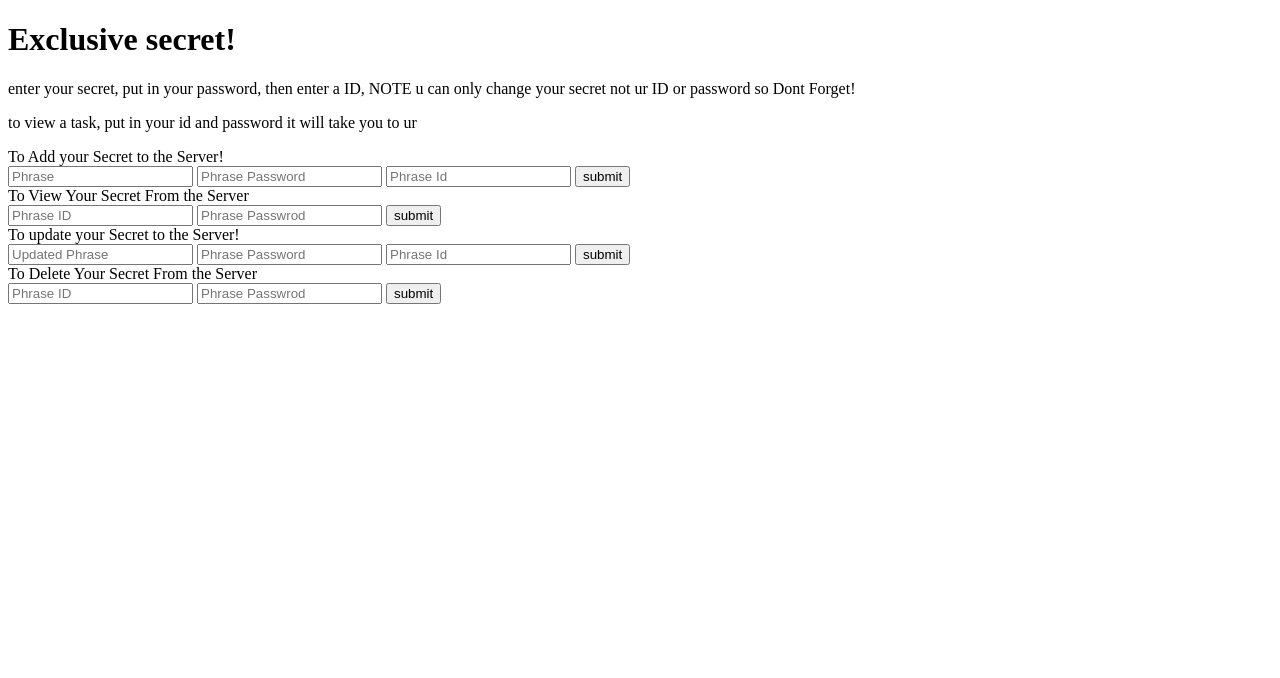
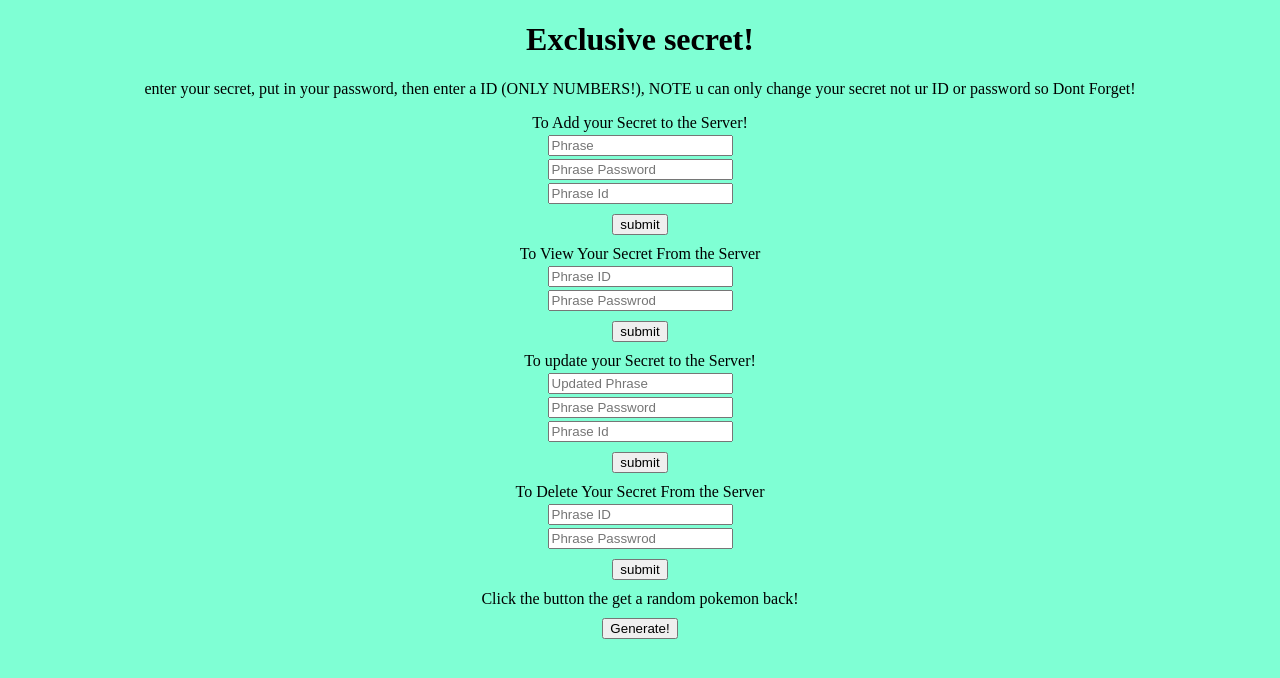
Before and after one commit to prakhar-gamer/FindOut, a Flask app: page /DudeYourAGenius in a window 1280 px wide. Shown: the top 678 px of the page. Run offline with Flask 3, Linux system fonts and the light colour scheme.

Commit message:
Added a bit of style, and added the random pokemon generator

```diff
--- a/app.py
+++ b/app.py
@@ -1,5 +1,7 @@
-from flask import Flask, render_template, send_from_directory, redirect, request
+from flask import Flask, render_template, send_from_directory, redirect, request, jsonify
 from flask_sqlalchemy import SQLAlchemy
+import requests
+import random
 
 app = Flask(__name__)
 
@@ -108,6 +110,18 @@ def deletePhrase():
     else:
         return "incorect password for id"
 
+@app.route("/getRandomPokemon", methods=['POST'])
+def getRandomPokemon():
+    randNum= random.randint(1,400)
+    url = f'https://pokeapi.co/api/v2/pokemon/{randNum}'
+    pokemon = requests.get(url)
+
+    if pokemon.ok:
+        data = pokemon.json()
+        pokemon_name= data.get('name')
+        return pokemon_name
+    else:
+        return " api error :()"
 
 if __name__ == "__main__":
     app.run(host="0.0.0.0", port=8000, debug=True);
--- /dev/null
+++ b/static/css/style.css
@@ -0,0 +1,28 @@
+body {
+    background-color: aquamarine;
+}
+h1 {
+    text-align: center;
+}
+audio {
+    display: block;
+    margin: 0 auto;
+    text-align: center;
+}
+label {
+    margin-top: 10px;
+    display: block;
+    text-align: center;
+}
+input {
+    display: block;
+    margin: 3px auto;
+}
+button {
+    display: block;
+    text-align: center;
+    margin: 10px auto;
+}
+p {
+    text-align: center;
+}
--- a/templates/accountcreation.html
+++ b/templates/accountcreation.html
@@ -1,11 +1,14 @@
 <!DOCTYPE html>
 <html>
+    <head>
+        <meta charset="UTF-8">
+        <link rel="stylesheet" href="{{ url_for('static', filename='css/style.css') }}">
+        <title>Funny Flask App</title>
+    </head>
 <body>
 
 <h1> Exclusive secret! </h1>
-<p> enter your secret, put in your password, then enter a ID, NOTE u can only change your secret not ur ID or password so Dont Forget!</p>
-
-<p> to view a task, put in your id and password it will take you to ur</p>
+<p> enter your secret, put in your password, then enter a ID (ONLY NUMBERS!), NOTE u can only change your secret not ur ID or password so Dont Forget!</p>
 <label> To Add your Secret to the Server!</label>
 <form action="/addPhrase" method="POST">
 <input type="text" placeholder="Phrase" id="phrase" name="phrase">
@@ -36,5 +39,9 @@
     <button type="answer">submit</button>
 </form>
 
+<label class="Api"> Click the button the get a random pokemon back!</label>
+<form action="/getRandomPokemon" method="POST">
+    <button type="answer"> Generate!</button>
+</form>
 </body>
 </html>
--- a/templates/index.html
+++ b/templates/index.html
@@ -1,5 +1,10 @@
 <!DOCTYPE html>
 <html>
+    <head>
+        <meta charset="UTF-8">
+        <link rel="stylesheet" href="{{ url_for('static', filename='css/style.css') }}">
+        <title>Funny Flask App</title>
+    </head>
 <body>
 
 <h1>lil secret hunt</h1>
--- a/templates/victory.html
+++ b/templates/victory.html
@@ -1,5 +1,10 @@
 <!DOCTYPE html>
 <html>
+    <head>
+        <meta charset="UTF-8">
+        <link rel="stylesheet" href="{{ url_for('static', filename='css/style.css') }}">
+        <title>Funny Flask App</title>
+    </head>
 <body>
 
 <h1>TASK COMPLETED SUCCESFULLY !!!!</h1>
```
